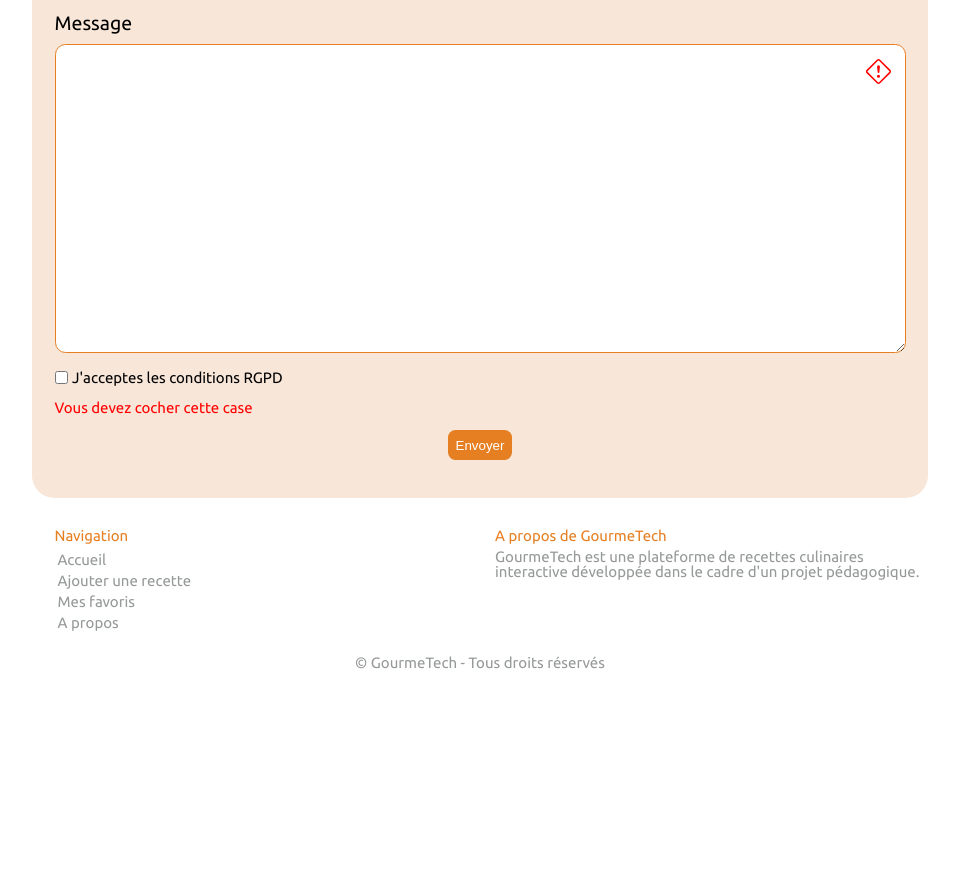
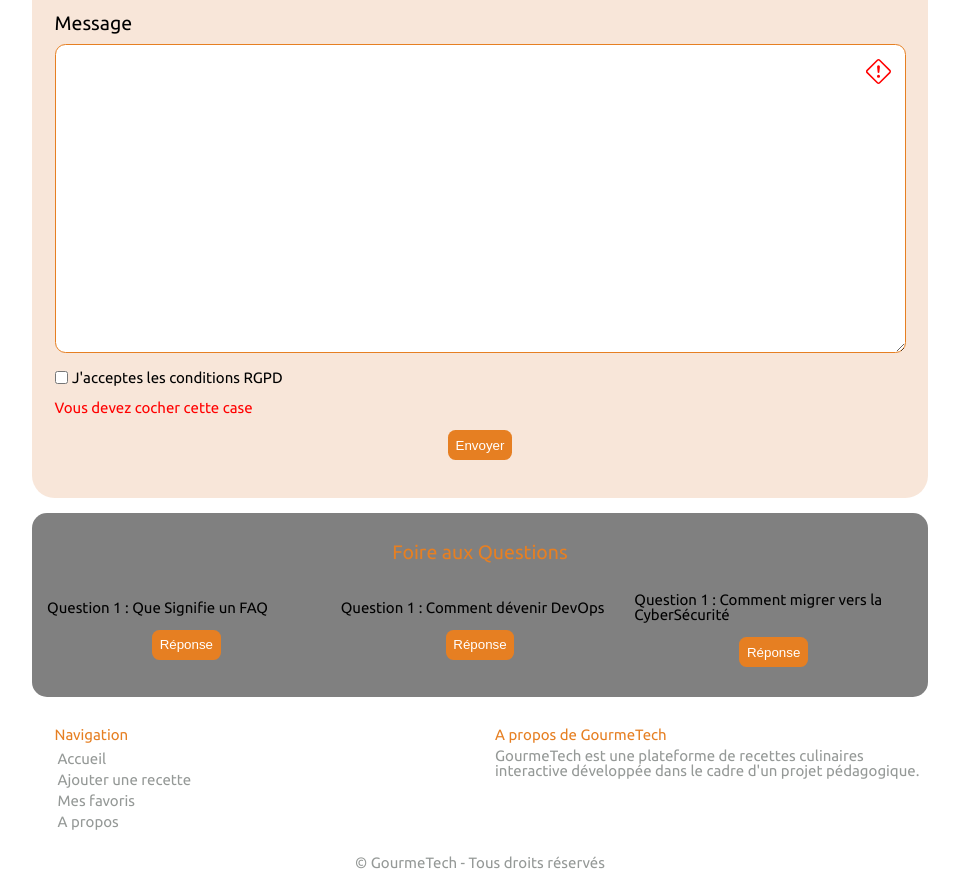
Before and after one commit to makombelajob/gourmeTech, a plain HTML site: page a-propos.html in a window 1280 px wide. Shown: the part 512-1404 px from the top of the page, without its empty margins (160-1119 px from the left). Before the commit the page ends 1205 px from the top, so only its background shows below. Drawn offline with Linux system fonts and the light colour scheme.

Commit message:
FAQ en place avec bug bord

```diff
--- a/a-propos.html
+++ b/a-propos.html
@@ -26,6 +26,7 @@
     <!-- Inclusion du fichier JavaScript -->
     <script src="js/script.js" type="module"></script>
     <script src="js/Components/formContact.js" defer></script>
+    <script src="js/Components/faqQuestion.js" defer></script>
 
     <!-- Titre de la page -->
     <title>Document</title>
@@ -218,6 +219,36 @@
                     </div>
                 </form>
             </article>
+            <article>
+                <h2>Foire aux Questions</h2>
+                <div class="item">
+                    <div class="faq-question">
+                        <p>Question 1 : Que Signifie un FAQ</p>
+                        <button class="faq-btn">Réponse</button>
+                    </div>
+                    <div class="faq-answer">
+                        <p>Forum aux Questions</p>
+                    </div>
+                </div>
+                <div class="item">
+                    <div class="faq-question">
+                        <p>Question 1 : Comment dévenir DevOps</p>
+                        <button class="faq-btn">Réponse</button>
+                    </div>
+                    <div class="faq-answer">
+                        <p>En suivant attentivement les cours du formateur</p>
+                    </div>
+                </div>
+                <div class="item">
+                    <div class="faq-question">
+                        <p>Question 1 : Comment migrer vers la CyberSécurité</p>
+                        <button class="faq-btn">Réponse</button>
+                    </div>
+                    <div class="faq-answer">
+                        <p>En faisant des formations autodidactes</p>
+                    </div>
+                </div>
+            </article>
         </section>
     </main>
     <footer>
--- /dev/null
+++ b/js/Components/faqQuestion.js
@@ -0,0 +1,7 @@
+const faqBtns = document.querySelectorAll(".faq-btn");
+for(const faqBtn of faqBtns ) {
+	faqBtn.addEventListener("click", function() {
+		const faqAnswer = this.parentElement.nextElementSibling;
+		faqAnswer.classList.toggle("faq-answer");
+	});
+}
--- a/js/script.js
+++ b/js/script.js
@@ -20,5 +20,5 @@ filtreRecherche();
 // Fonctionnement du button favoris
 favBtn();
 
-// Fonctionnement du bouton de theme
+// Fonctionnement du bouton de changement theme
 theme();
--- a/scss/style.scss
+++ b/scss/style.scss
@@ -240,6 +240,28 @@ body{
             }
 
         }
+        article:last-of-type{
+            background-color: grey;
+            border-radius: 1rem;
+            padding: 1rem;
+            margin-block: 1rem;
+            gap: 1rem;
+            @include grid3fr;
+            align-items: $center;
+            h2{
+                grid-column: 1 / -1;
+            }
+            .faq-question{
+                .faq-btn{
+                    @include sendBtn;
+                }
+            }
+            .faq-answer{
+                margin: 0;
+                display: none;
+                box-sizing: border-box;
+            }
+        }
     }
     footer{
         padding: 0.5rem;
```
Also changed, not shown: css/style.css, css/style.min.css, 2 other files.
